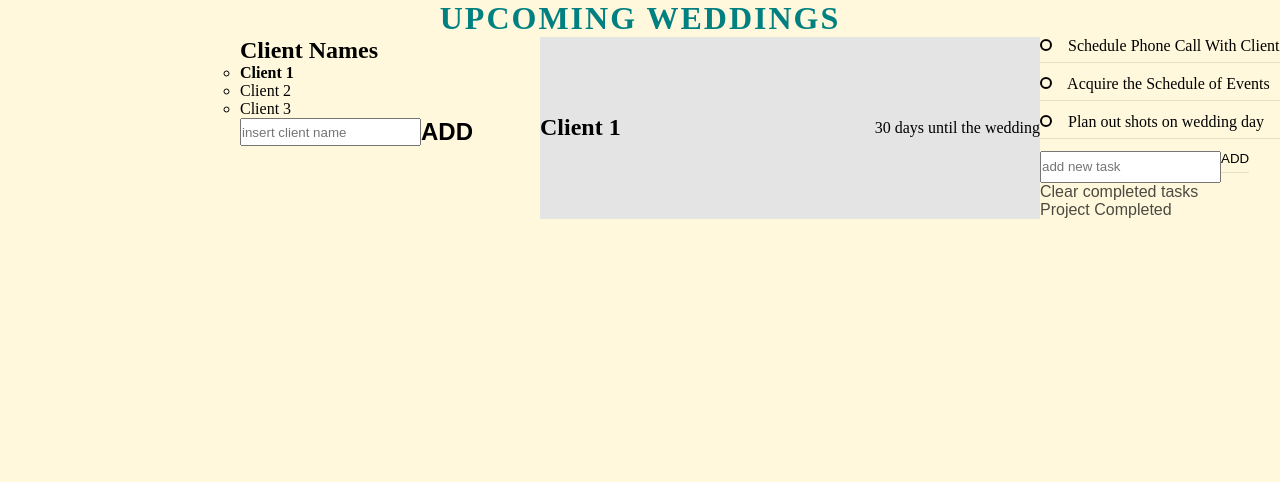
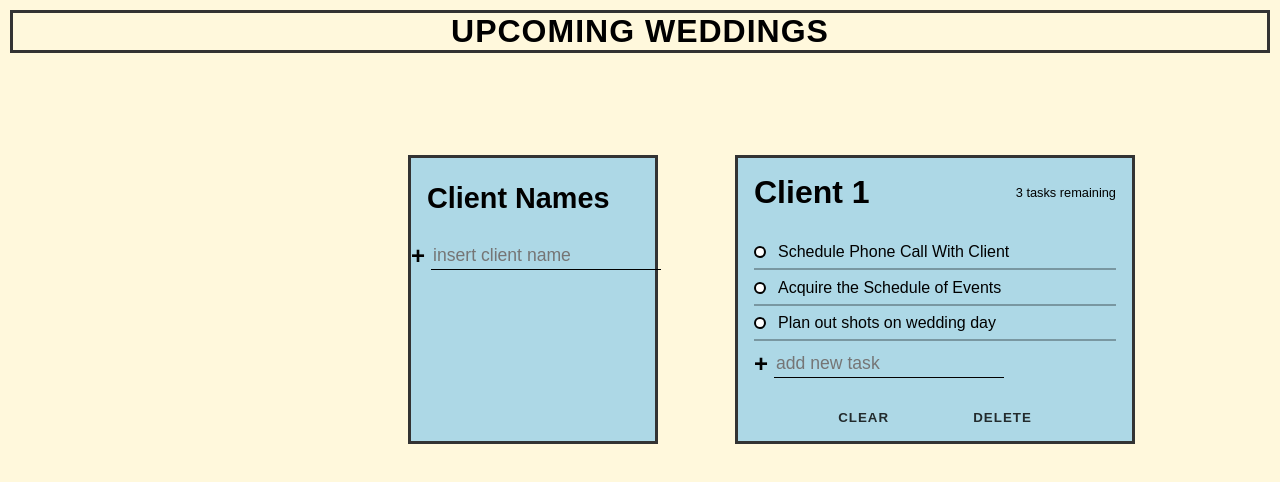
Before and after one commit to JacobACantu/MVPproject, a website: page public/index.html in a window 1280 px wide. Drawn offline with Linux system fonts and the light colour scheme.

Commit message:
first commit

```diff
--- a/package.json
+++ b/package.json
@@ -15,6 +15,5 @@
     "dotenv": "^10.0.0",
     "express": "^4.17.1",
     "nodemon": "^2.0.12",
-    "pg": "^8.7.1"
-  }
+    "pg": "^8.7.1" }
 }
--- a/public/index.html
+++ b/public/index.html
@@ -9,17 +9,17 @@
     href="https://fonts.googleapis.com/css2?family=Oswald:wght@300&display=swap"
     rel="stylesheet"/>
     <link rel="stylesheet" href="main.css"
-
+    <script defer src="script.js"></script>
 </head>
 <body>
     <h1 class="title">UPCOMING WEDDINGS</h1>
 
     <div class="clients">
         <h2 class="client-list-title">Client Names</h2>
-        <ul class="client-list">
-            <li class="list-name active-list">Client 1</li>
+        <ul class="client-list" data lists>
+            <!-- <li class="list-name active-list">Client 1</li>
             <li class="list-name">Client 2</li>
-            <li class="list-name">Client 3</li>
+            <li class="list-name">Client 3</li> -->
         </ul>
 
         <form action="">
@@ -29,14 +29,14 @@
             placeholder="insert client name"
             aria label="insert client name"
             />
-            <button class="btn list">ADD</button>
+            <button class="btn create">+</button>
         </form>
     </div>
 
-    <div class="wedding-information"></div>
+    <div class="wedding-information">
     <div class="todo-header">
         <h2 class="list-title">Client 1</h2>
-        <p class="days-remaining">30 days until the wedding</p>
+        <p class="days-remaining">3 tasks remaining</p>
         </div>
 
         <div class="todo-body">
@@ -77,12 +77,12 @@
                 placeholder="add new task"
                 aria label="add new task"
                 />
-                <button class="btn task">ADD</button>
+                <button class="btn create task">+</button>
             </form>
-            <div class="delete-tasks"></div>
-            <button class="btn delete">Clear completed tasks</button>
-            <button class="btn delete">Project Completed</button>
-
+            <div class="delete-tasks">
+            <button class="btn delete">CLEAR</button>
+            <button class="btn delete">DELETE</button>
+            </div>
 
         </div>
 
--- a/public/main.css
+++ b/public/main.css
@@ -1,6 +1,7 @@
-* {
-    margin: 0;
-    padding: 0;
+*,
+*::before,
+*::after {
+  font-family: inherit;
   box-sizing: border-box;
 }
 
@@ -8,49 +9,52 @@ body {
     margin-top: 5 rem;
     background-color: cornsilk;
     color: black;
-    display: grid;
-    grid: "header header header header" auto "...... lists active ......" auto/1fr minmax(100px, 300px) minmax(250px, 500px) 1fr;
+    font-family: "Work Sans", sans-serif;
+    font-weight: 300;
+    font-size 1.5rem;
+    display: flex;
+    flex-wrap: wrap;
+    align-content: flex-start;
 }
 
 .title {
-    grid-area: header;
+  width: 2000px;
+  margin: 2px;
+  border: 3px solid  #333;
+  align-content: center;
   text-align: center;
-    font-size: 2 rem;
+  align-items: flex-start;
   font-weight: 900;
-    color: teal;
-    letter-spacing: 2px;
-    margin-top: 5 rem;
+  letter-spacing: 1px;
+  margin-block-end: 100px;
 }
 
-.clients {
-    grid-area: lists;
-}
-
-.client-list {
-    font-size 1 rem;
+.clients{
+  min-height: 100 px;
+  width: 250px;
+  margin: 2px;
+  border: 3px solid  #333;
+  justify-content: space-between;
+  margin-left: 400px;
+  line-height: 1.7;
+  font-size: 1.2rem;
   list-style: circle;
-    padding-left: 1 rem;
-}
-
-.task-list {
-    font-size: 1.2rem;
-    line-height: 1.7;
-    list-style: circle;
-    padding-left: 1.1em;
+  padding-left: -.5em;
+  background-color: lightblue;
 }
 
 .list-name {
   cursor: pointer;
+  align-content: initial;
 }
 
-  .list-name:hover {
-    opacity: 0.7;
+.list-name:hover{
+  opacity: .7;
 }
 
-  form {
+form{
   display: flex;
 }
-
 .btn {
   cursor: pointer;
   background: 0;
@@ -59,211 +63,159 @@ body {
   color: inherit;
 }
 
-  .btn.list {
+.btn.create {
   font-size: 1.5rem;
   font-weight: 900;
-    margin-right: 0.25em;
-    transition: opacity 250ms ease-in;
+  margin-right: .25em;
 }
 
-  .btn.list:hover {
-    opacity: 0.7;
+.btn.create:hover {
+  opacity:.7;
 }
 
-  .btn.delete {
-    opacity: 0.7;
-    font-size: 1rem;
-    transition: color 200ms;
-  }
-
-  .btn.delete:hover {
-    color: var(--clr-warning);
-  }
-
-  .insert {
+.add {
 background: transparent;
 border: 0;
 color: inherit;
 border-bottom: 1px solid currentColor;
 font-size: inherit;
 outline: none;
-    padding: 0.25em;
+
 transition: border-bottom 150ms ease-in;
 order: 2;
 }
 
-  .insert::-webkit-input-placeholder {
-    opacity: 0.4;
-  }
-
-  .insert:-ms-input-placeholder {
-    opacity: 0.4;
-  }
-
-  .insert::-ms-input-placeholder {
-    opacity: 0.4;
-  }
-
-  .insert::placeholder {
-    opacity: 0.4;
-  }
-
-  .insert:focus {
+.add:focus {
   border-bottom-width: 3px;
 }
 
-  .insert:focus::-webkit-input-placeholder {
-    opacity: 0.15;
+.add:focus::placeholder{
+  opacity: .2;
 }
 
-  .insert:focus:-ms-input-placeholder {
-    opacity: 0.15;
-  }
-
-  .insert:focus::-ms-input-placeholder {
-    opacity: 0.15;
-  }
-
-  .insert:focus::placeholder {
-    opacity: 0.15;
-  }
-
-  .insert.list {
+.add.client {
   font-size: 1.1rem;
 }
 
-  .insert.task {
-    margin-bottom: 0;
-  }
 
-  .active-list {
+.active-list{
   font-weight: 700;
 }
 
-  .todo-list {
-    --spacer: 2rem;
-    grid-area: active;
-    background: var(--clr-light);
-    color: var(--clr-dark);
+.wedding-information{
+  --spacer: 1rem;
+
+  min-height: 100 px;
+  width: 400px;
+  margin: 2px;
+  border: 3px solid  #333;
+  justify-content: space-between;
+  margin-left: 75px;;
+  background-color: lightblue;
 }
 
 .todo-header {
   padding: var(--spacer);
-    background: #e4e4e4;
+  padding-top: 1rem;
+  background: lightblue;
+  border-bottom: 1rem;
+  border-color: black;
   display: flex;
   align-items: center;
   justify-content: space-between;
 }
 
 .list-title {
-    margin: 0 1em 0 0;
+  margin: 0;
+  font-size: 2rem;
+  margin-right: 1em;
 }
 
-  .task-count {
+.client-list-title {
   margin: 0;
-    font-size: 1rem;
+}
+
+.days-remaining {
+  margin: 0;
+  font-size: .8rem;
 }
 
 .todo-body {
   padding: var(--spacer);
-    position: relative;
 }
 
-  .new-task-creator .create {
-    color: var(--clr-primary);
-  }
-
-  [type="checkbox"] {
+[type="checkbox"]{
   opacity: 0;
   position: absolute;
 }
 
 .task label {
-    display: flex-inline;
+  display: flex;
   align-items: center;
   position: relative;
-  }
-
-  .task {
-    position: relative;
-    margin-bottom: 1.25em;
-  }
-
-  .task::after {
-    content: "";
-    position: absolute;
-    right: 0;
-    left: 0;
-    bottom: -0.5em;
-    height: 1px;
-    background: currentColor;
-    opacity: 0.1;
-  }
-
-  .custom-checkbox {
-    --size: 0.75em;
-    display: inline-block;
-    width: var(--size);
-    height: var(--size);
-    margin-right: var(--size);
-    cursor: pointer;
-    border: 2px solid currentColor;
-    border-radius: 50%;
-    -webkit-transform: scale(1);
-            transform: scale(1);
-    transition: -webkit-transform 300ms ease-in-out;
-    transition: transform 300ms ease-in-out;
-    transition: transform 300ms ease-in-out, -webkit-transform 300ms ease-in-out;
-  }
-
-  .task:hover .custom-checkbox,
-  [type="checkbox"]:focus + label .custom-checkbox {
-    -webkit-transform: scale(1.2);
-            transform: scale(1.2);
-    color: var(--clr-primary);
-  }
-
-  [type="checkbox"]:checked + label .custom-checkbox {
-    background: var(--clr-primary);
-    border-color: var(--clr-primary);
-    box-shadow: inset 0 0 0px 2px white;
-  }
-
-  [type="checkbox"]:checked + label {
-    opacity: 0.5;
+  margin-bottom: 1.1em;;
 }
 
 .task label::after {
   content: "";
   position: absolute;
+  right: 0;
   left: 0;
-    right: 0;
-    left: 1.5em;
-    top: 50%;
-    height: 3px;
+  bottom: -50%;
+  height: 2px;
   background: currentColor;
-    -webkit-transform: scaleX(0);
-            transform: scaleX(0);
-    -webkit-transform-origin: right;
-            transform-origin: right;
-    transition: -webkit-transform 150ms ease-in-out;
-    transition: transform 150ms ease-in-out;
-    transition: transform 150ms ease-in-out, -webkit-transform 150ms ease-in-out;
+  opacity: .3;
 }
 
-  [type="checkbox"]:checked + label::after {
-    -webkit-transform: scaleX(1);
-            transform: scaleX(1);
-    -webkit-transform-origin: left;
-            transform-origin: left;
+.custom-checkbox {
+  display: inline-block;
+  width: .75em;
+  height: .75em;
+  cursor: pointer;
+  border: 2px solid currentColor;
+  border-radius: 50%;
+  margin-right: .75em;
+  transform: scale(1);
+  transition: transform 300ms ease-in-out;
+  background: white;
 }
 
-  .delete-stuff {
+.task:hover .custom-checkbox,
+[type="checkbox"]:focus + label .custom-checkbox{
+  transform:scale(1.2);
+  color: blue;
+}
+
+[type="checkbox"]:checked + label .custom-checkbox {
+  background:blue;
+  border-color: blue;
+  box-shadow: inset 0 0 0px 1.5px white;
+}
+
+[type="checkbox"]:checked + label {
+  opacity: .5;
+}
+
+.delete-tasks {
   display: flex;
   justify-content: space-evenly;
-    position: absolute;
-    width: 100%;
-    left: 0;
-    bottom: -35px;
-    color: var(--clr-light);
+  margin-top: 2em;
 }
+
+.client-list-title {
+  justify-content: center;
+  margin-left: 1rem;
+  margin-top: 1rem;
+}
+
+.btn.delete{
+  font-weight: 700;
+  letter-spacing: 1px;
+  opacity: .8;
+  transition: color 200ms;
+}
+
+.btn.delete:hover {
+  color: white;
+  opacity: 1;
+}
```
Also changed, not shown: server.js (+16 -22 lines), 1 other file. Lines whose indentation alone changed are shown as unchanged.
